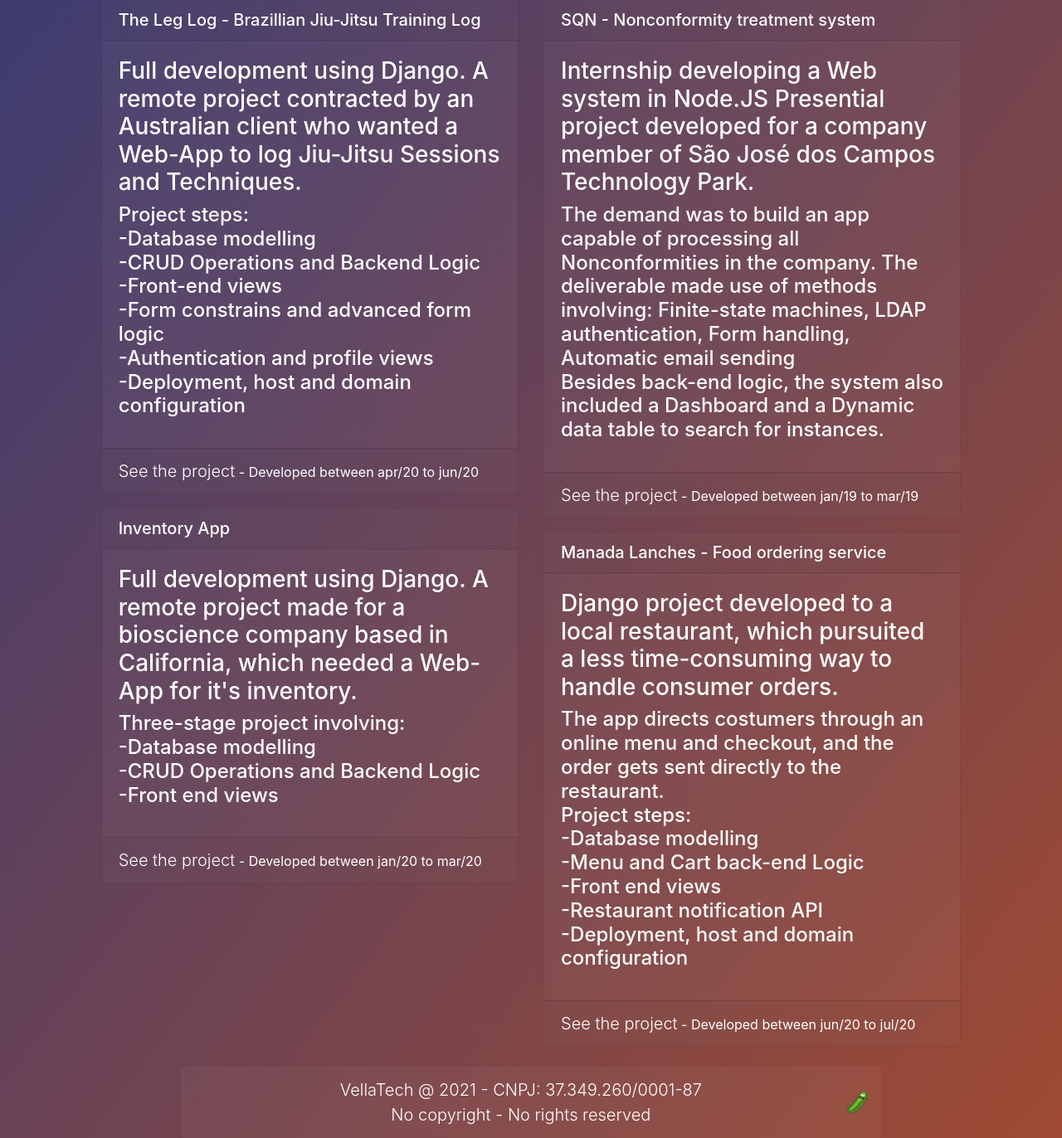
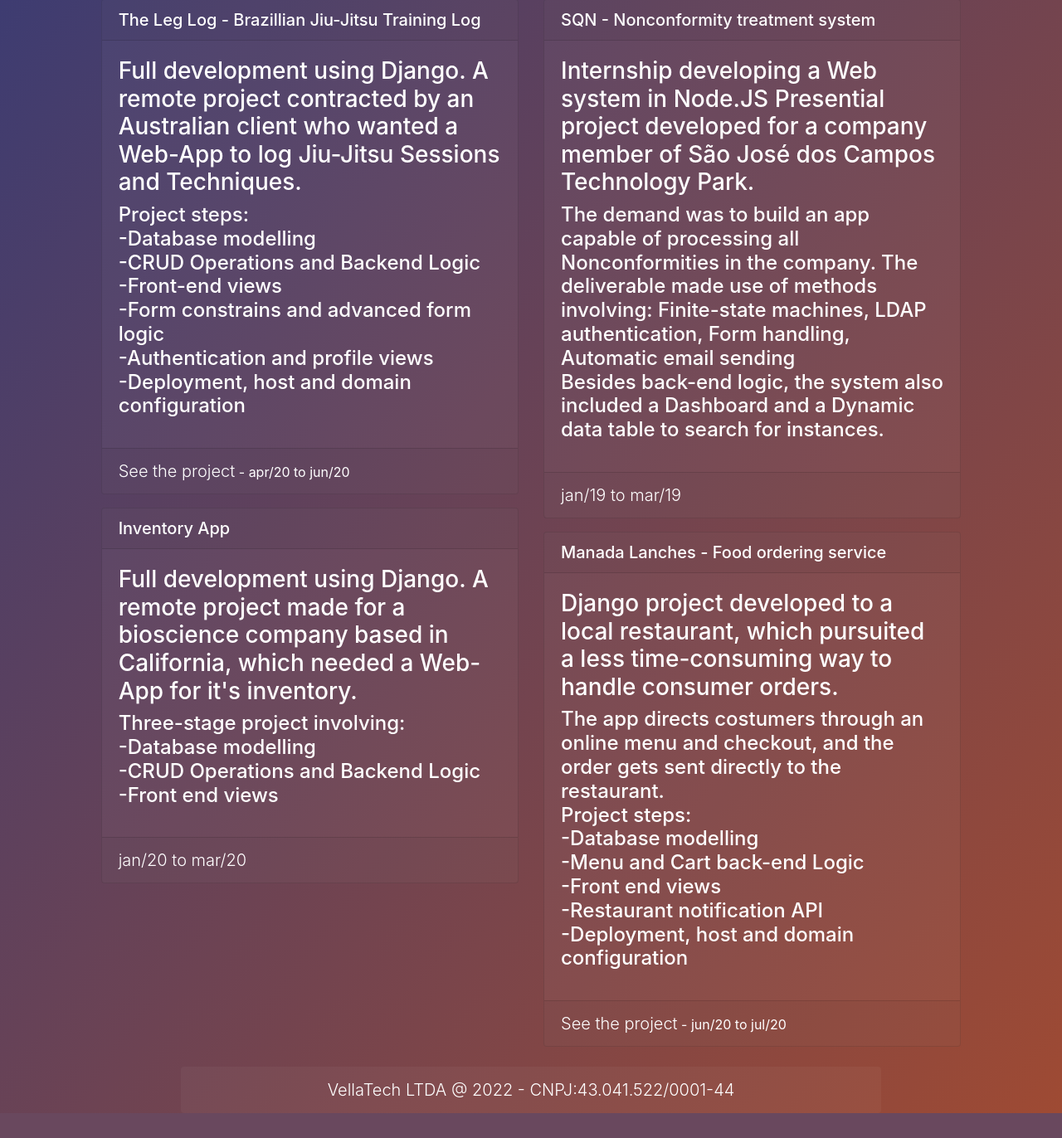
Before and after one commit to lorenzovella/vellatech, a Django app: page / in a window 1280 px wide. Shown: the part 391-1763 px from the top of the page at 83% size. After the commit the page ends 1733 px from the top, so only its background shows below. Run offline with Django 3.2, Linux system fonts and the light colour scheme; data comes from the database, SQL or seed files in the repository; some libraries are stand-ins or nearby versions.

Commit message:
year change

```diff
--- a/Portfolio/templates/app/projeto_list.html
+++ b/Portfolio/templates/app/projeto_list.html
@@ -92,7 +92,9 @@ $( document ).ready(function() {
                     </h3>
                   </div>
                   <div class="card-footer">
-                    <a class="lead" href="{{object.link}}">See the project</a> - Developed between {{object.periodoexecucao}}
+                    {% if object.link != "" %}<a class="lead" href="{{object.link}}">See the project</a> - {{object.periodoexecucao}}
+                    {% else %}<a class="lead" href="{{object.link}}">{{object.periodoexecucao}}
+                    {% endif %}
                   </div>
                 </div>
               </div>
@@ -112,8 +114,7 @@ $( document ).ready(function() {
 <footer class="row navigation">
   <div class="col-md-8 mx-auto">
     <nav class="navbar navbar-dark navbar-expand-lg rounded mt-3">
-      <a class="navbar-brand mx-auto d-flex text-wrap lead text-center">VellaTech @ 2021 - CNPJ:  37.349.260/0001-87 </br>No copyright - No rights reserved</a>
-      <img src="static/pickle-rick.png"/>
+      <a class="navbar-brand mx-auto d-flex text-wrap lead text-center">VellaTech LTDA @ 2022 - CNPJ:43.041.522/0001-44</br></a>
     </nav>
   </div>
 </footer>
--- a/Portfolio/templates/base.html
+++ b/Portfolio/templates/base.html
@@ -6,9 +6,6 @@
     <meta name="viewport" content="width=device-width, initial-scale=1">
 
     <title>VellaTech</title>
-
-    <meta name="description" content="">
-    <meta name="author" content="LayoutIt!">
 
     <link rel="stylesheet" href="{% static 'bootstrap.min.css' %}">
     <link rel="stylesheet" href="{% static 'bootstrap.css' %}">
```
